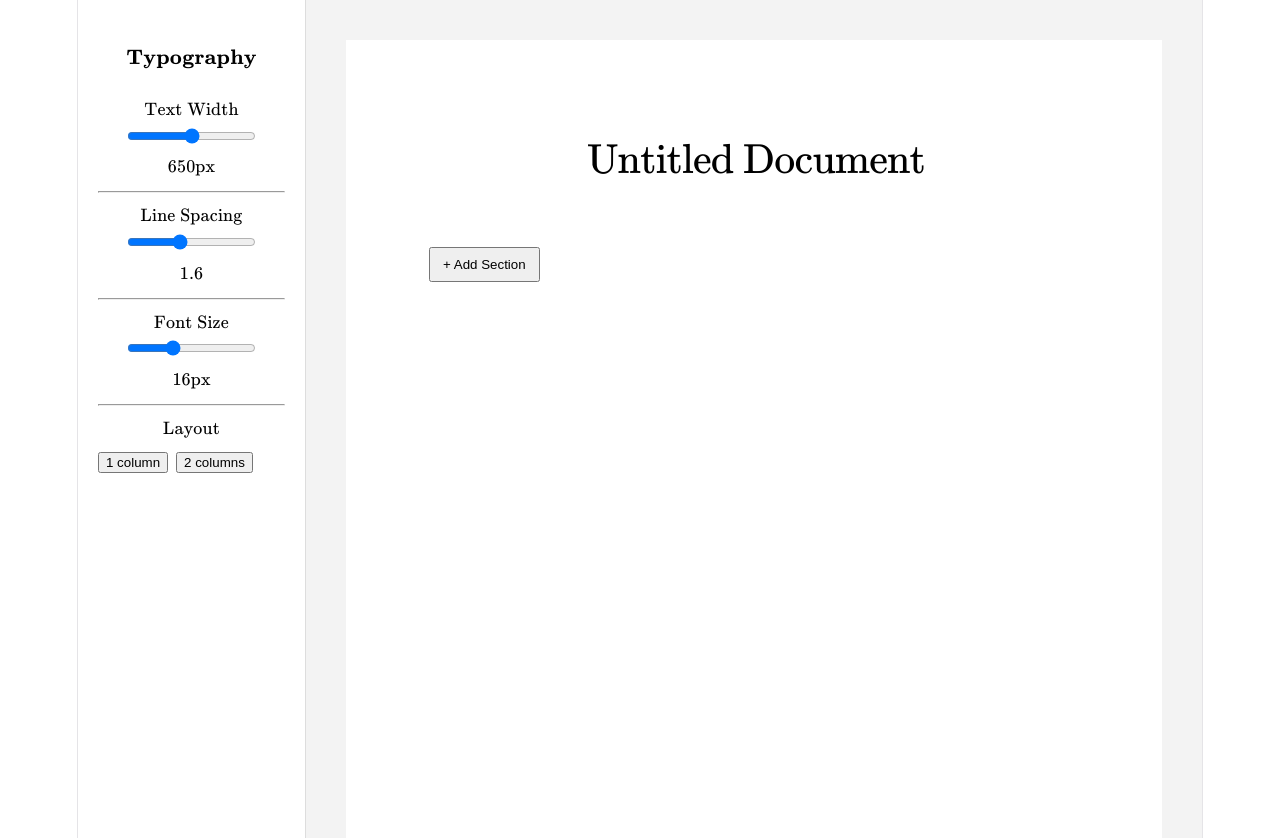
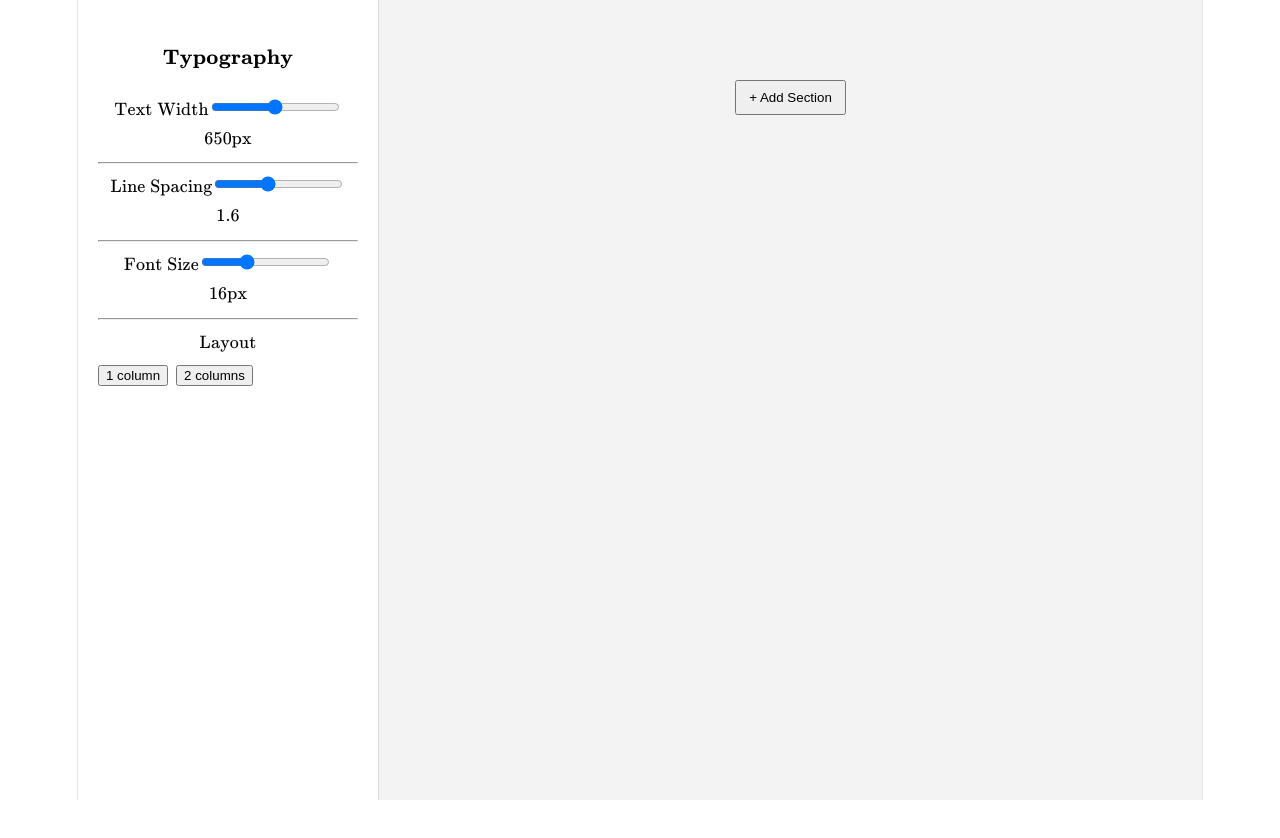
Before and after one commit to KevHamm/blox, a React (Vite) app in the folder frontend/: page / in a window 1280 px wide. Shown: the top 838 px of the page. After the commit the page ends 800 px from the top, so only its background shows below. Built offline with nearby package versions, Linux system fonts and the light colour scheme.

Commit message:
Swapped from endless document rendering to pages

```diff
--- a/frontend/src/App.tsx
+++ b/frontend/src/App.tsx
@@ -681,68 +681,11 @@ export default function App() {
         >
           <div
             style={{
-              width: PAGE_WIDTH,
-              minHeight: PAGE_HEIGHT,
-              padding: `${PAGE_PADDING_TOP}px 72px ${PAGE_PADDING_BOTTOM}px`,
-              background: "white",
-              boxSizing: "border-box",
-              color: "#000",
-              fontFamily: "var(--sans)",
-              textAlign: "left",
-              lineHeight: layout.lineHeight
+              flex: 1,
+              padding: 40,
+              overflowY: "auto"
             }}
           >
-            {/* TEXT AREA */}
-            <div
-              style={{
-                display: "flex",
-                justifyContent: "center"
-              }}
-            >
-              <div
-                style={{
-                  width: "100%",
-                  maxWidth:
-                    layout.columns === 2
-                      ? layout.textWidth * 2 + 40
-                      : layout.textWidth,
-                  columnCount: layout.columns,
-                  columnGap:
-                    layout.columns === 2 ? 40 : 0
-                }}
-              >
-
-              {/* TITLE */}
-                <div
-                  style={{
-                    marginTop: 20,
-                    marginBottom: 60,
-                    textAlign: "center",
-                    columnSpan: "all",
-
-                  }}
-                >
-                  <input
-                    value={documentTitle}
-                    onChange={(e) => setDocumentTitle(e.target.value)}
-                    placeholder="Document Title"
-                    style={{
-                      fontSize: 42,
-                      fontWeight: 400,
-                      columnSpan: "all",
-                      borderBottom: "1px solid transparent",
-                      border: "none",
-                      outline: "none",
-                      textAlign: "center",
-                      width: "100%",
-                      background: "transparent",
-                      color: "var(--text)",
-                      fontFamily: "var(--heading)",
-                      letterSpacing: "-0.8px",
-                      fontVariantLigatures: "normal"
-                    }}
-                  />
-                </div>
 
                 <button
                   onClick={() => insertNode("section")}
@@ -797,8 +740,6 @@ export default function App() {
                     />
                   </Page>
                 ))}
-              </div>
-            </div>
           </div>
         </div>
       </div>
```
